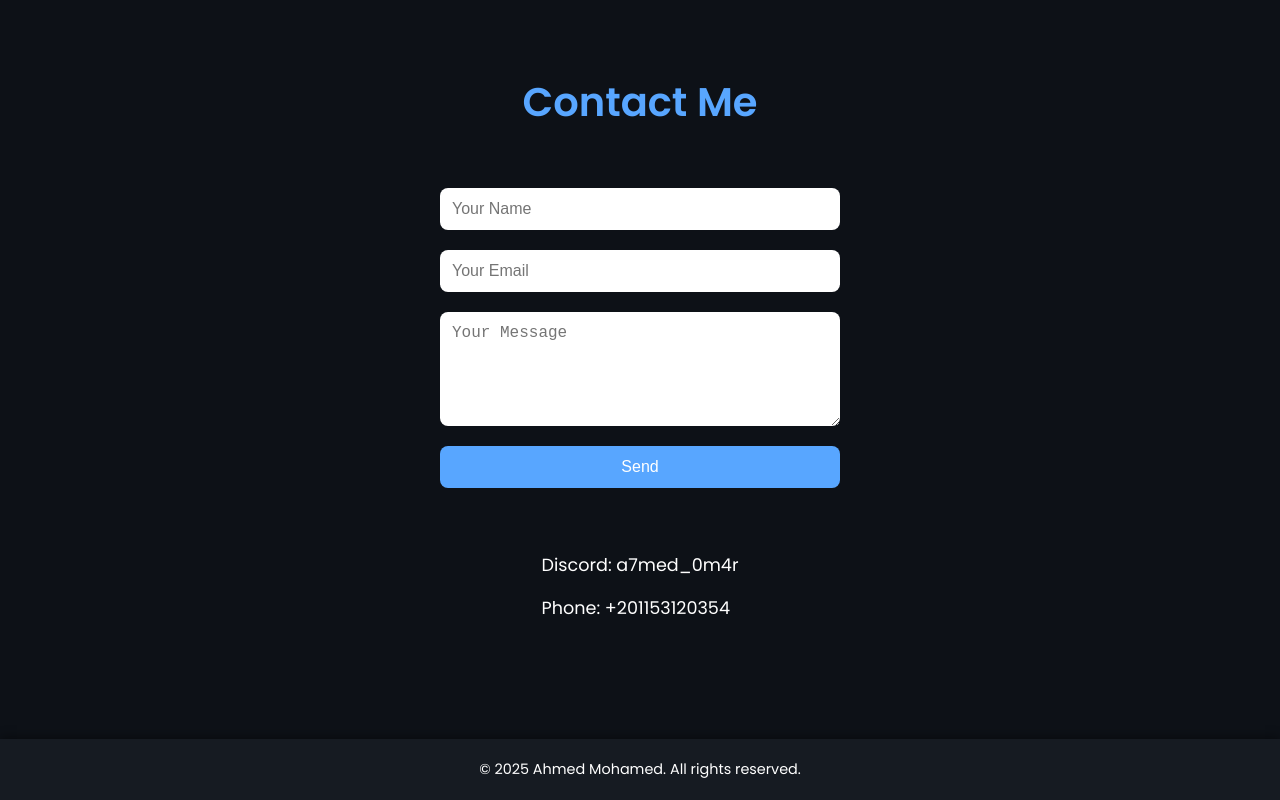
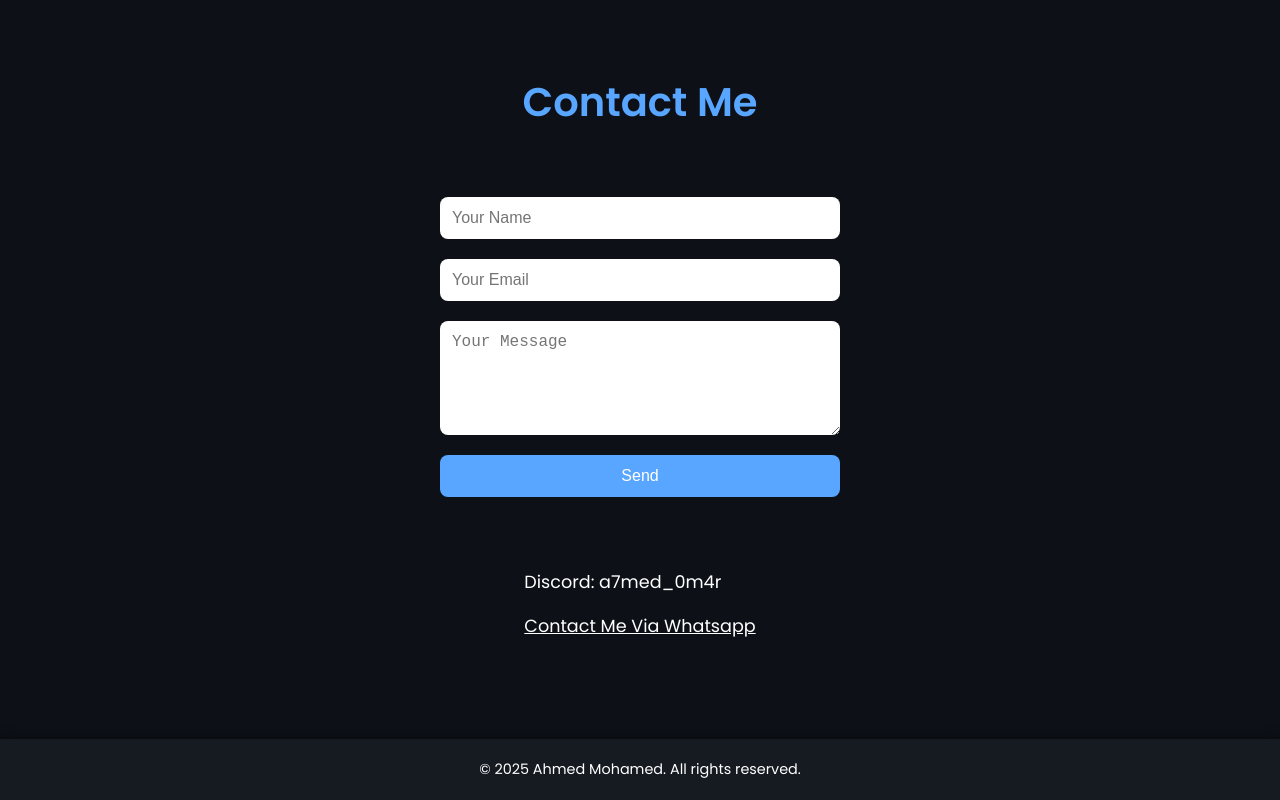
Before and after one commit to ahmed-omer-creator/AhmedDev, a plain HTML site: page index.html in a window 1280 px wide. Shown: the part 1748-2548 px from the top of the page. Drawn offline with Linux system fonts and the light colour scheme.

Commit message:
Edit the contact Sec & added a direct link to whatsapp

```diff
--- a/index.html
+++ b/index.html
@@ -188,6 +188,10 @@
       font-size: 1.1rem;
     }
 
+    .social > a {
+      color: white;
+    }
+
     footer {
       background-color: #161b22;
       text-align: center;
@@ -299,8 +303,7 @@
     </form>
     <div class="social">
       <p>Discord: a7med_0m4r</p>
-      <p>Phone: +201153120354</p>
-    </div>
+      <a href="https://wa.me/+201153120354" class="contact-btn" target="_blank">Contact Me Via Whatsapp</a>    </div>
   </section>
 
   <footer>
```
